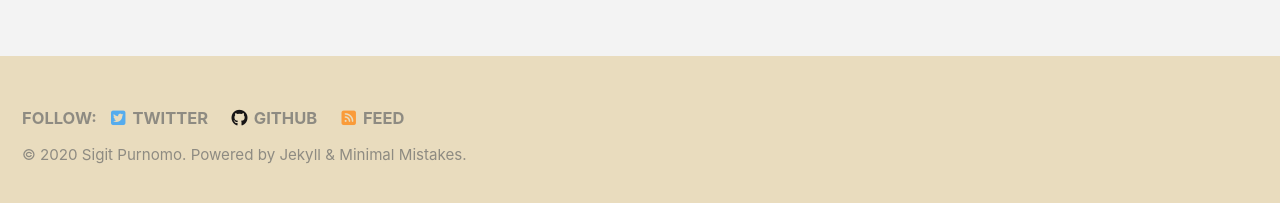
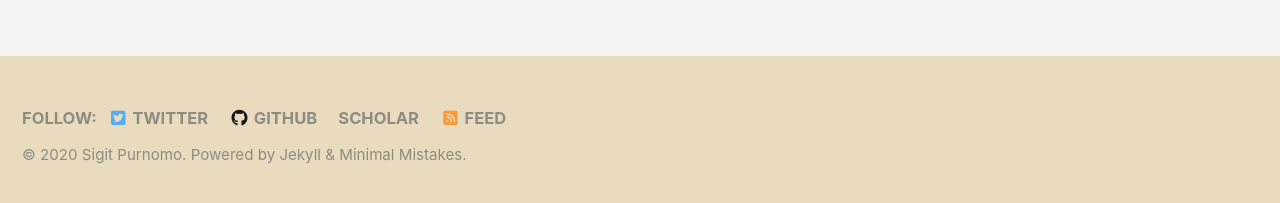
Before and after one commit to sigit-purnomo/sigit-purnomo.github.io, a Jekyll site: the page built from index.html, in a window 1280 px wide and 900 px high, scrolled down 231 px. Shown: the part 690-893 px from the top of the window. Built offline with Jekyll 4.4.1, drawn with Linux system fonts in a browser that asks for light colours; cached includes are drawn as plain includes; nearby versions of some CDN libraries; the list of posts is cut into pages by our own code; a style sheet for code colours, icons or effects is not loaded.

Commit message:
Update _config.yml

```diff
--- a/_config.yml
+++ b/_config.yml
@@ -142,6 +142,9 @@ footer:
     - label: "Instagram"
       icon: "fab fa-fw fa-instagram"
       # url:
+    - label: "Scholar"
+      icon: "ai ai-google-scholar"
+      url: "https://scholar.google.com/citations?user=RalnBvQAAAAJ&hl=en"
 
 
 # Reading Files
```
